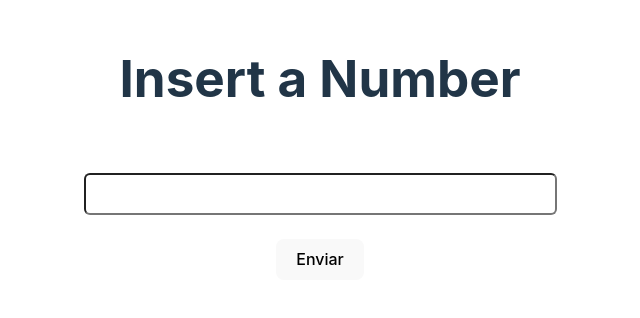
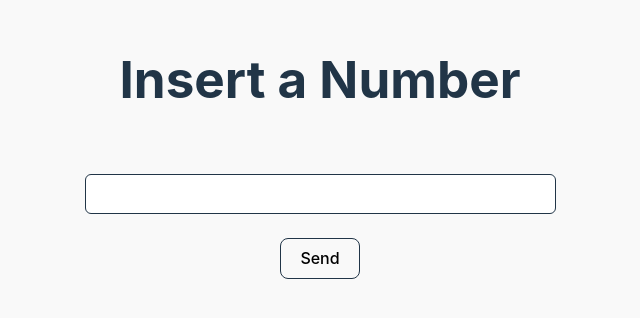
Before and after one commit to renanbianchi/Prime-Numbers, a React (Vite) app: page / in a window 1280 px wide. Shown: the part 236-554 px from the top of the page, without its empty margins (320-960 px from the left). Built offline with nearby package versions, Linux system fonts and the light colour scheme.

Commit message:
fix: white theme and typo in button was still in portuguese

```diff
--- a/src/App.tsx
+++ b/src/App.tsx
@@ -55,11 +55,12 @@ function App() {
         </h2>
       ) : null}
       <div className="card">
-        <input className='numberInput'
+        <input
+          className="numberInput"
           onKeyDown={handleKeyPress}
           onChange={(e) => setNumber({ value: Number(e.target.value) })}
         />
-        <button onClick={checkPrimeHandle}>Enviar</button>
+        <button onClick={checkPrimeHandle}>Send</button>
       </div>
 
       <div className="results">
--- a/src/index.css
+++ b/src/index.css
@@ -55,15 +55,25 @@ button:focus-visible {
   outline: 4px auto -webkit-focus-ring-color;
 }
 
-@media (prefers-color-scheme: light) {
+ @media (prefers-color-scheme: light) {
   :root {
     color: #213547;
-    background-color: #ffffff;
+    background-color: #f9f9f9;
   }
   a:hover {
     color: #747bff;
   }
   button {
     background-color: #f9f9f9;
+    border: 1px solid #213547;
   }
+  input {
+    border: 1px solid #213547
+  }
+
+  .history {
+    border: 2px solid #213547
+  }
+
+
 }
```
